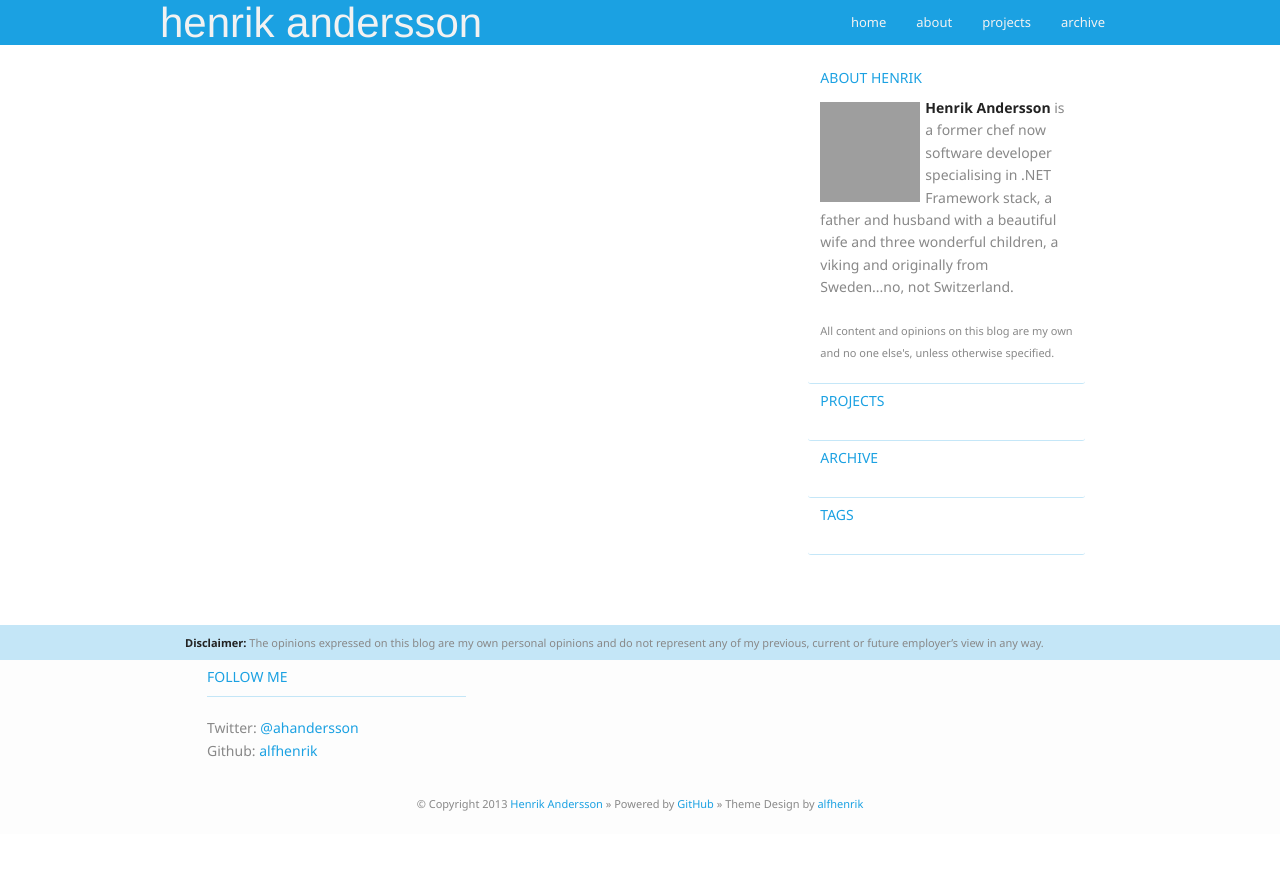
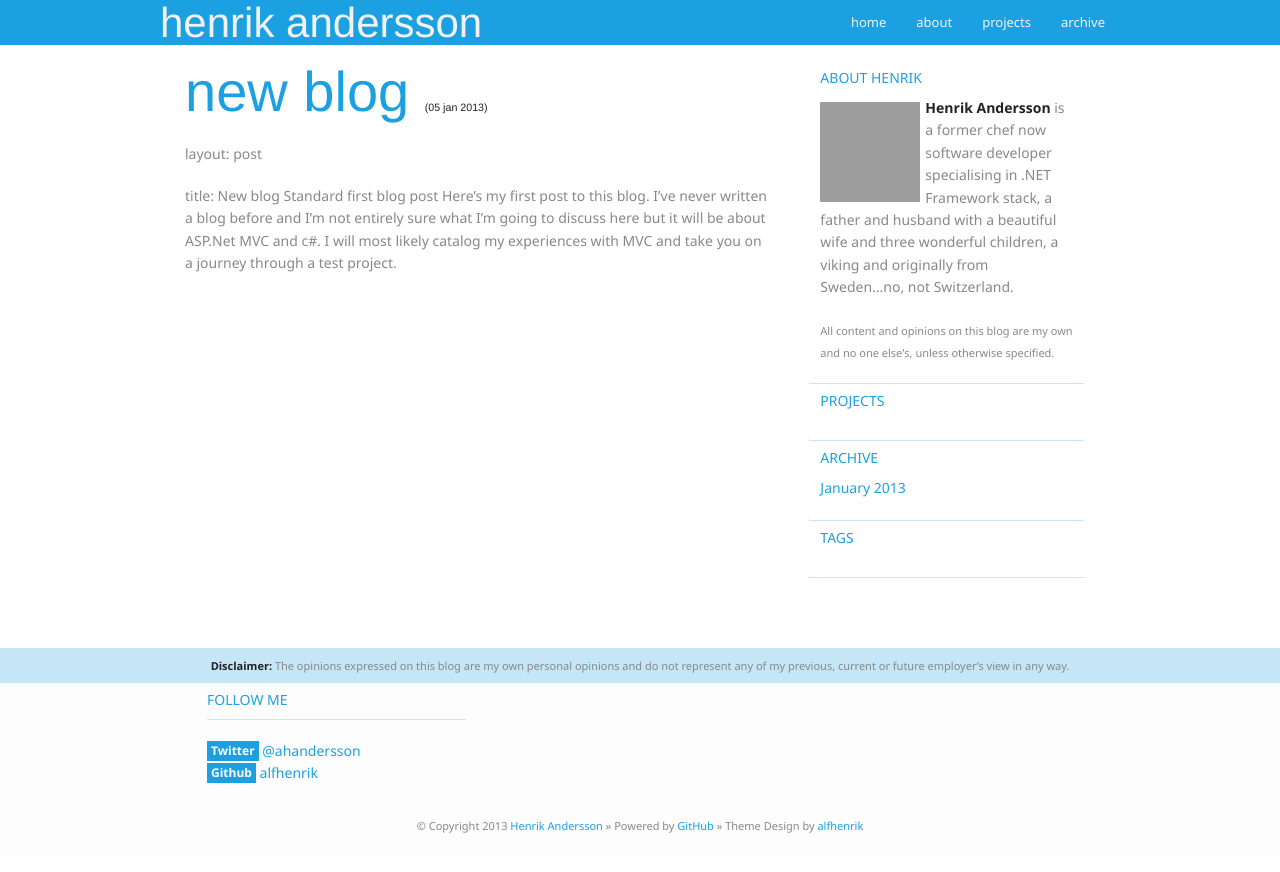
Before and after one commit to hnrkndrssn/hnrkndrssn.github.io, a Jekyll site: the page built from index.html, in a window 1280 px wide, cut to the strip 0-872 px from the top of the page. Built offline with Jekyll 4.4.1, drawn with Linux system fonts in a browser that asks for light colours; Markdown is read by kramdown in place of the engine named in the settings; grey boxes are pictures that could not be loaded.

Commit message:
Test with post

```diff
--- a/_layouts/default.html
+++ b/_layouts/default.html
@@ -5,7 +5,7 @@
     <meta http-equiv="X-UA-Compatible" content="chrome=1">
     <title>{{ page.title }} &#8211; henri.kandersson.com</title>
 
-    <link rel="stylesheet" href="/stylesheets/styles.css">
+    <link rel="stylesheet" href="../stylesheets/styles.css">
     <meta name="viewport" content="width=device-width, initial-scale=1, user-scalable=no">
     <!--[if lt IE 9]>
     <script src="//html5shiv.googlecode.com/svn/trunk/html5.js"></script>
@@ -60,7 +60,7 @@
                 {% assign year = '2015' %}
                     {% assign month = 'December' %}
 
-                      <ul class="posts">
+                      <ul class="posts-archive">
                           {% for post in site.posts %}
                           {% capture postmonth %}{{ post.date | date: "%B" }}{% endcapture %}
                           <!-- {{ postmonth }} {{ month }} -->
@@ -75,7 +75,7 @@
                 <legend class="accent">tags</legend>
                 <ul id="tags">
                     {% for tag in site.tags %}
-                        <li><a href="/tags#{{ tag[0] }}"><span class="secondary label">{{ tag[0] }} x{{ tag[1] | size }}</span></a></li>
+                        <li><a href="/tags#{{ tag[0] }}"><span class="secondary radius label">{{ tag[0] }} x{{ tag[1] | size }}</span></a></li>
                     {% endfor %}
                 </ul>
             </fieldset>
@@ -95,8 +95,8 @@
                     <legend class="accent">follow me</legend>
                     <hr />
                     <ul>
-                        <li>Twitter: <a href="http://twitter.com/ahandersson">@ahandersson</a></li>
-                        <li>Github: <a href="https://github.com/ahandersson">alfhenrik</a></li>
+                        <li><span class="label">Twitter</span> <a href="http://twitter.com/ahandersson">@ahandersson</a></li>
+                        <li><span class="label">Github</span> <a href="https://github.com/ahandersson">alfhenrik</a></li>
                     </ul>
                 </fieldset>
             </div>
--- /dev/null
+++ b/_posts/2013-01-05-new-blog.md
@@ -0,0 +1,5 @@
+layout: post
+
+title: New blog
+Standard first blog post
+Here's my first post to this blog. I've never written a blog before and I'm not entirely sure what I'm going to discuss here but it will be about ASP.Net MVC and c#. I will most likely catalog my experiences with MVC and take you on a journey through a test project.
--- a/stylesheets/styles.css
+++ b/stylesheets/styles.css
@@ -212,6 +212,10 @@ small {
     font-size: 11px;
 }
 
+.posts-archive, .tags {
+    list-style: none;
+}
+
 fieldset {
     border: none;
     border-bottom: 1px solid rgba(27, 161, 226, 0.25);
@@ -236,6 +240,7 @@ hr {
     height: 35px;
     background: rgba(27, 161, 226, 0.25);
     padding: 10px 0;
+    text-align: center;
 }
 
 footer {
```
